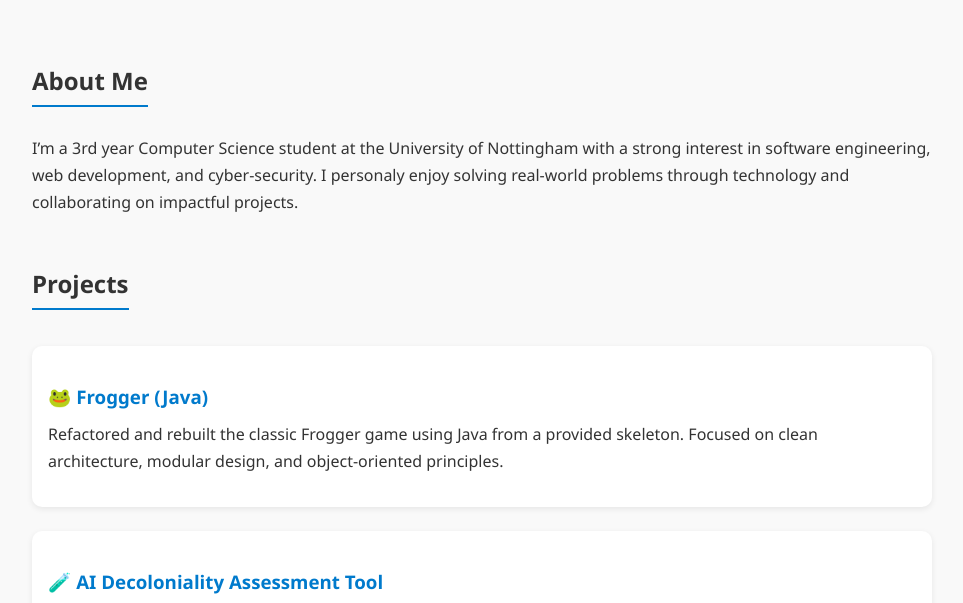
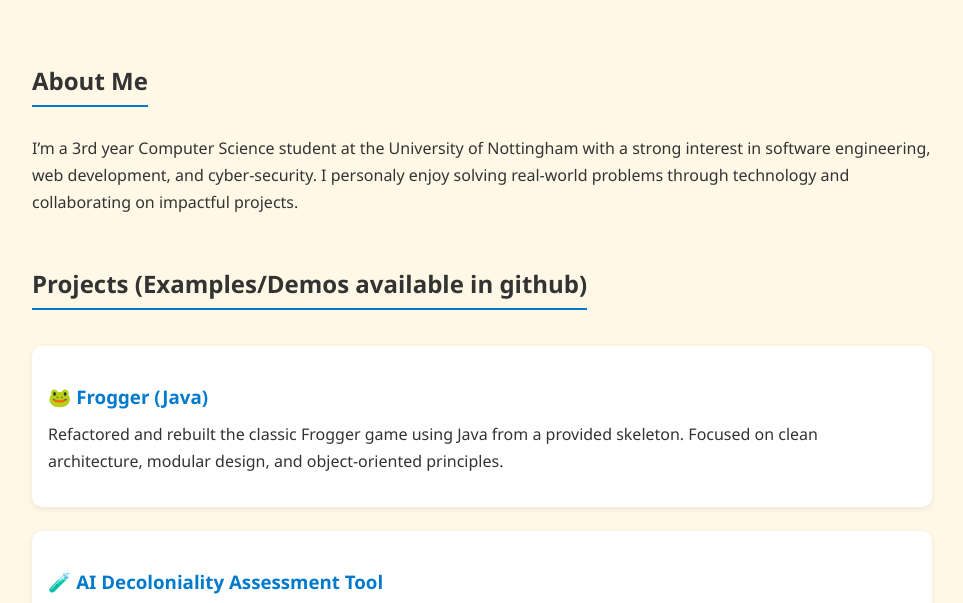
Before and after one commit to miloszw7/Milosz-Wojciechowicz-Portfolio, a plain HTML site: page index.html in a window 1280 px wide. Shown: the part 185-788 px from the top of the page, without its empty margins (158-1121 px from the left). Drawn offline with Linux system fonts and the light colour scheme.

Commit message:
colour change

```diff
--- a/index.html
+++ b/index.html
@@ -25,7 +25,7 @@
     </section>
 
     <section id="projects">
-      <h2>Projects</h2>
+      <h2>Projects (Examples/Demos available in github)</h2>
       <ul>
         <li>
           <h3><a href="https://github.com/miloszw7/Frogger" target="_blank">🐸 Frogger (Java)</a></h3>
--- a/style.css
+++ b/style.css
@@ -5,7 +5,7 @@ body {
   margin: auto;
   padding: 20px;
   line-height: 1.7;
-  background-color: #f9f9f9;
+  background-color: #fff8e7;
   color: #333;
 }
 
```
